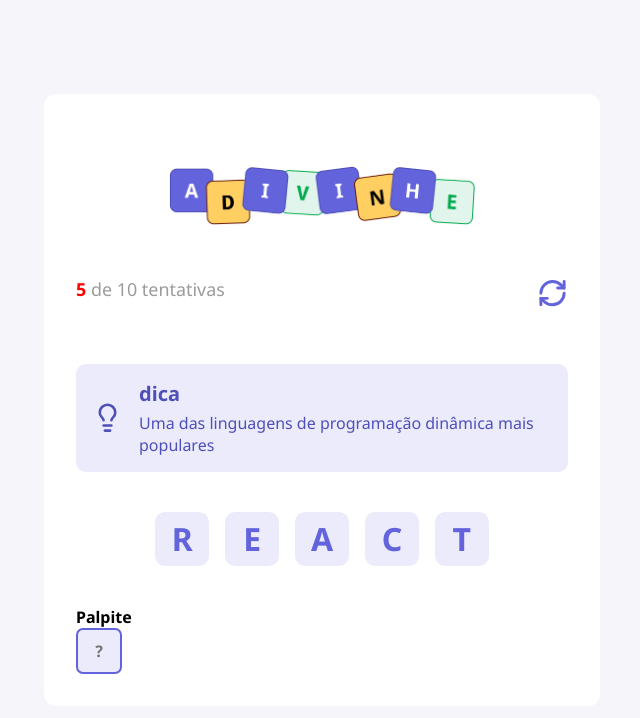
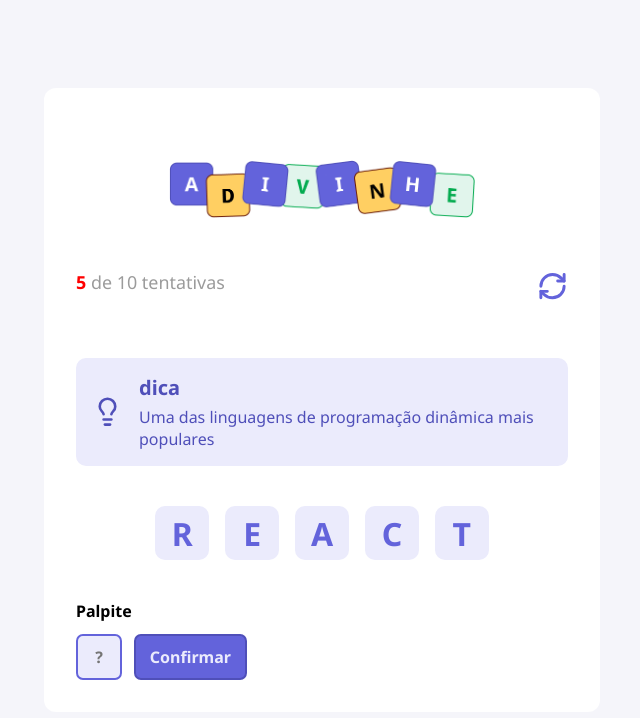
Before and after one commit to nilaszz/Adivinhe, a React (Vite) app: page / in a window 1280 px wide. Shown: the top 718 px of the page, without its empty margins (318-958 px from the left). Built offline with nearby package versions, Linux system fonts and the light colour scheme.

Commit message:
feat(game): add guess form and game branding

```diff
--- a/index.html
+++ b/index.html
@@ -10,7 +10,7 @@
       href="https://fonts.googleapis.com/css2?family=Noto+Sans:ital,wght@0,100..900;1,100..900&family=Pacifico&display=swap"
       rel="stylesheet"
     />
-    <title>react</title>
+    <title>Adivinhe</title>
   </head>
   <body>
     <div id="root"></div>
--- a/src/App.tsx
+++ b/src/App.tsx
@@ -1,6 +1,7 @@
 import styles from "./utils/app.module.css";
 
 import { Input } from "./components/input";
+import { Button } from "./components/Button";
 import { Tips } from "./components/Tips";
 import { Letter } from "./components/Letter";
 import { Header } from "./components/Header";
@@ -30,8 +31,9 @@
 
           <h4>Palpite</h4>
 
-          <div>
+          <div className={styles.guess}>
           <Input autoFocus maxLength={1} placeholder="?" />
+          <Button title="Confirmar" />
 
           </div>
         </main>
--- /dev/null
+++ b/src/components/Button/index.tsx
@@ -0,0 +1,12 @@
+import styles from "./style.module.css";
+
+type Props = React.ComponentProps<"button"> & {
+    title: string;
+}
+export function Button({ title, ...rest }: Props) {
+    return (
+        <button type="button" className={styles.button} {...rest}>
+            {title}
+        </button>
+    )
+}
--- /dev/null
+++ b/src/components/Button/style.module.css
@@ -0,0 +1,13 @@
+.button {
+    height: 2.87rem;
+    border-radius: 0.43rem;
+
+    background-color: #6363db;
+    border: 2px solid #4f4fb9;
+    color: #ebebfc;
+
+    padding: 0 0.87rem;
+    font-size: 1rem;
+    font-weight: 700;
+
+}
--- a/src/global.css
+++ b/src/global.css
@@ -14,7 +14,8 @@
   font-optical-sizing: auto;
 }
 
-input {
+input,
+button {
   font-family: "Noto Sans", serif;
   font-optical-sizing: auto;
 }
--- a/src/utils/app.module.css
+++ b/src/utils/app.module.css
@@ -25,3 +25,10 @@
   margin: 2.5rem 0;
 
 }
+
+
+.guess {
+  display: flex;
+  gap: 0.75rem;
+  margin-top: 0.75rem;
+}
```
